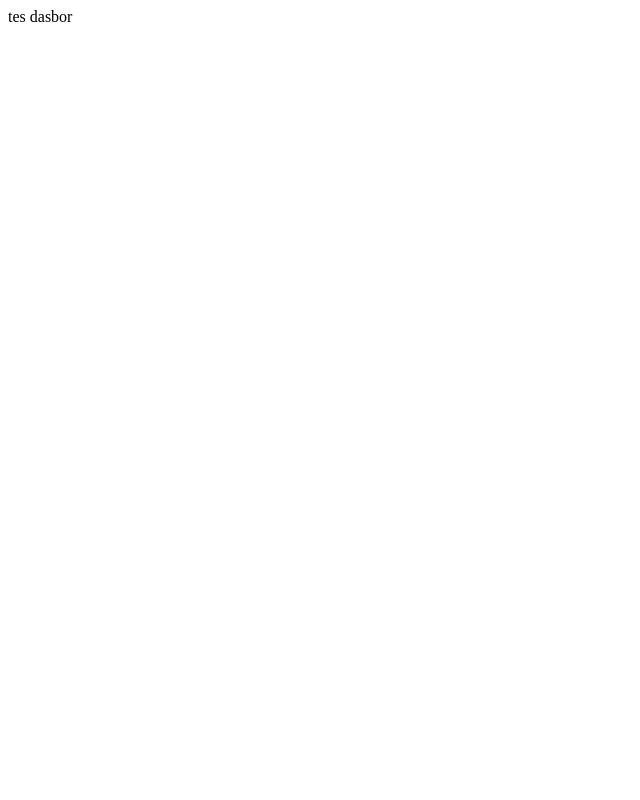
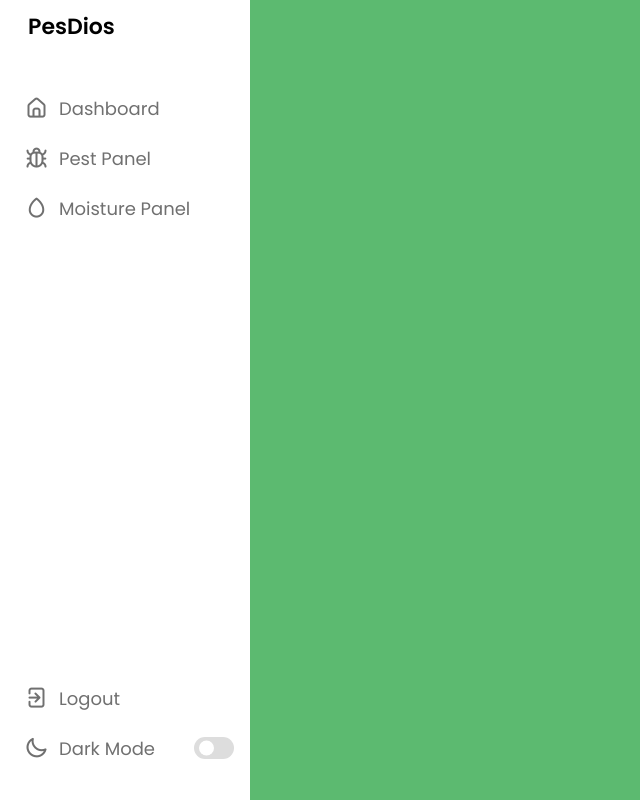
Before and after one commit to Vylon-Kleio/PesDios, a plain HTML site: page dashboard/dashboard.html in a window 1280 px wide. Shown: the whole page, without its empty margins (0-640 px from the left). Drawn offline with nearby package versions, Linux system fonts and the light colour scheme.

Commit message:
Optimize the login page
login page now work with admin as username and password. In addition,
pressing the shortcut SHIFT + CTRL + ALT + P, will also redirect to the
dashboard.

Create the initial design of the dashboard (sidebar panel)

```diff
--- a/dashboard/dashboard.html
+++ b/dashboard/dashboard.html
@@ -3,9 +3,61 @@
   <head>
     <meta charset="UTF-8" />
     <meta name="viewport" content="width=device-width, initial-scale=1.0" />
-    <title>DashBoard</title>
+    <link rel="stylesheet" type="text/css" href="style.css" />
+    <link
+      rel="stylesheet"
+      href="https://unicons.iconscout.com/release/v4.0.8/css/line.css"
+    />
+    <title>PesDios DashBoard</title>
   </head>
   <body>
-    tes dasbor
+    <nav>
+      <div class="logo-name">
+        <span class="logo_name">PesDios</span>
+      </div>
+
+      <div class="menu-items">
+        <ul class="nav-links">
+          <li>
+            <a href="#">
+              <i class="uil uil-estate"></i>
+              <span class="link-name">Dashboard</span>
+            </a>
+          </li>
+          <li>
+            <a href="#">
+              <i class="uil uil-bug"></i>
+              <span class="link-name">Pest Panel</span>
+            </a>
+          </li>
+          <li>
+            <a href="#">
+              <i class="uil uil-tear"></i>
+              <span class="link-name">Moisture Panel</span>
+            </a>
+          </li>
+        </ul>
+
+        <ul class="logout-mod">
+          <li>
+            <a href="../index.html">
+              <i class="uil uil-signout"></i>
+              <span class="link-name">Logout</span>
+            </a>
+          </li>
+
+          <li class="mode">
+            <a href="#">
+              <i class="uil uil-moon"></i>
+              <span class="link-name">Dark Mode</span>
+            </a>
+
+            <div class="mode-toggle">
+              <span class="switch"></span>
+            </div>
+          </li>
+        </ul>
+      </div>
+    </nav>
   </body>
 </html>
--- /dev/null
+++ b/dashboard/style.css
@@ -0,0 +1,140 @@
+@import url("https://fonts.googleapis.com/css2?family=Poppins:wght@300;400;500;600;700;800;900&display=swap");
+
+* {
+  margin: 0;
+  padding: 0;
+  box-sizing: border-box;
+  font-family: "Poppins", sans-serif;
+}
+
+:root {
+  --primary-color: #5cba70;
+  --panel-color: #fff;
+  --text-color: #000;
+  --black-light-color: #707070;
+  --border-color: #e6e5e5;
+  --toggle-color: #ddd;
+  --box1-color: #4da3ff;
+  --box2-color: #ffe6ac;
+  --box3-color: #e7d1fc;
+  --title-icon-color: #fff;
+
+  --tran-05: all 0.5s ease;
+  --tran-03: all 0.3s ease;
+  --tran-02: all 0.2s ease;
+}
+
+body {
+  min-height: 100vh;
+  background-color: var(--primary-color);
+}
+
+nav {
+  position: fixed;
+  top: 0;
+  left: 0;
+  height: 100%;
+  width: 250px;
+  padding: 10px 14px;
+  background-color: var(--panel-color);
+}
+
+nav .logo-name {
+  display: flex;
+  align-items: center;
+}
+
+nav .logo-name .logo_name {
+  margin-left: 14px;
+  font-size: 22px;
+  font-weight: 600;
+  color: var(--text-color);
+}
+
+nav .menu-items {
+  margin-top: 40px;
+  height: calc(100% - 90px);
+  display: flex;
+  flex-direction: column;
+  justify-content: space-between;
+}
+
+.menu-items li {
+  list-style: none;
+}
+
+.menu-items li a {
+  display: flex;
+  align-items: center;
+  height: 50px;
+  text-decoration: none;
+  position: relative;
+}
+
+.nav-links li a:hover:before {
+  position: absolute;
+  content: "";
+  left: -7px;
+  height: 5px;
+  width: 5px;
+  border-radius: 50%;
+  background-color: var(--primary-color);
+}
+
+.menu-items li a i {
+  min-width: 45px;
+  height: 100%;
+  display: flex;
+  align-items: center;
+  justify-content: center;
+  font-size: 24px;
+  color: var(--black-light-color);
+}
+
+.menu-items li a .link-name {
+  font-size: 18px;
+  font-weight: 400;
+  color: var(--black-light-color);
+}
+
+.nav-links li a:hover i,
+.nav-links li a:hover .link-name {
+  color: var(--primary-color);
+}
+
+.menu-items .mode {
+  display: flex;
+  align-items: center;
+}
+
+.menu-items .mode-toggle {
+  position: absolute;
+  right: 14px;
+  height: 50px;
+  min-width: 45px;
+  display: flex;
+  align-items: center;
+  justify-content: center;
+  cursor: pointer;
+}
+
+.mode-toggle .switch {
+  position: relative;
+  display: inline-block;
+  height: 22px;
+  width: 40px;
+  border-radius: 25px;
+  background-color: var(--toggle-color);
+}
+
+.switch:before {
+  content: "";
+  position: absolute;
+  height: 15px;
+  width: 15px;
+  left: 5px;
+  top: 50%;
+  transform: translateY(-50%);
+  background-color: var(--panel-color);
+  border-radius: 50%;
+}
```
Also changed, not shown: login/login.html (+2 -2 lines), login/script.js (+10 -1 lines), dashboard/script.js (added).
